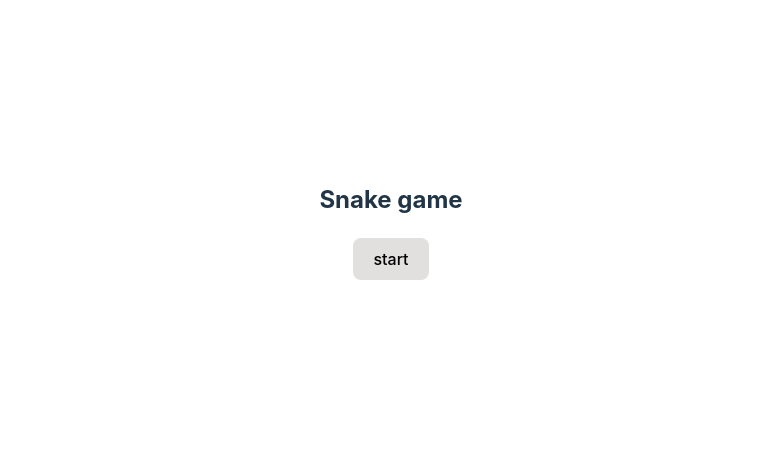
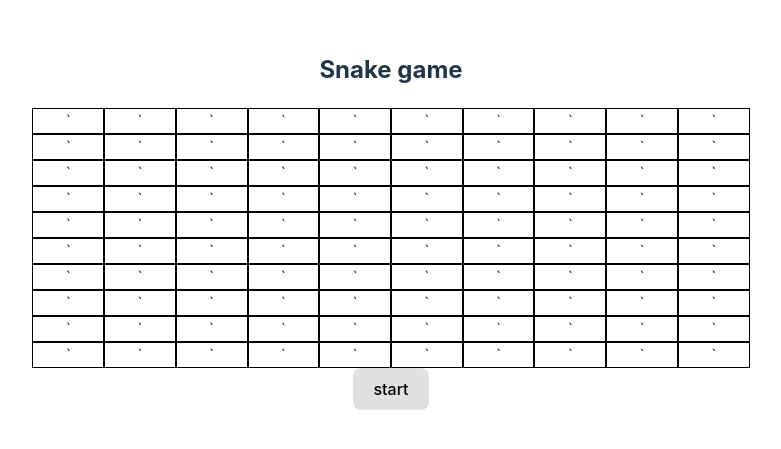
Before and after one commit to Maksim99745/snake, a React (Vite) app: page / in a window 1280 px wide. Shown: the part 179-628 px from the top of the page, without its empty margins (249-1030 px from the left). Built offline with nearby package versions, Linux system fonts and the light colour scheme.

Commit message:
feat: start the game

```diff
--- a/package.json
+++ b/package.json
@@ -22,6 +22,7 @@
     "prepare": "husky install"
   },
   "dependencies": {
+    "@emotion/styled": "^11.13.0",
     "@hookform/resolvers": "^3.9.0",
     "@mui/material": "^5.16.7",
     "@mui/styled-engine-sc": "^6.0.0-alpha.18",
--- a/src/pages/MainPage/MainPage.tsx
+++ b/src/pages/MainPage/MainPage.tsx
@@ -1,3 +1,4 @@
+import { GameBoard } from './components/board/GameBoard/GameBoard';
 import { useGameStatus } from './hooks/useGameStatus';
 
 export default function MainPage() {
@@ -5,6 +6,9 @@ export default function MainPage() {
   return (
     <div>
       <h2>Snake game</h2>
+      <div>
+        <GameBoard />
+      </div>
       <button type="button" onClick={handleGameStatus}>
         {gameStatus}
       </button>
--- /dev/null
+++ b/src/pages/MainPage/components/board/GameBoard/GameBoard.tsx
@@ -0,0 +1,23 @@
+import { Grid } from '@mui/material';
+import { Square } from '../../square/Square';
+
+export function GameBoard() {
+  const BOARD_SIZE = 10;
+  const squares = [];
+
+  for (let y = 0; y < BOARD_SIZE; y += 1) {
+    for (let x = 0; x < BOARD_SIZE; x += 1) {
+      squares.push({ x, y });
+    }
+  }
+
+  return (
+    <Grid container xs={12}>
+      {squares.map((square) => (
+        <Grid item xs={1.2} key={crypto.randomUUID()}>
+          <Square />
+        </Grid>
+      ))}
+    </Grid>
+  );
+}
--- /dev/null
+++ b/src/pages/MainPage/components/square/Square.tsx
@@ -0,0 +1,5 @@
+import { Box } from '@mui/material';
+
+export function Square() {
+  return <Box sx={{ border: '1px solid black' }}>`</Box>;
+}
```
Also changed, not shown: src/store/snake/snake.slice.ts (added), 2 other files (tests, documents, lock files or other folders).
